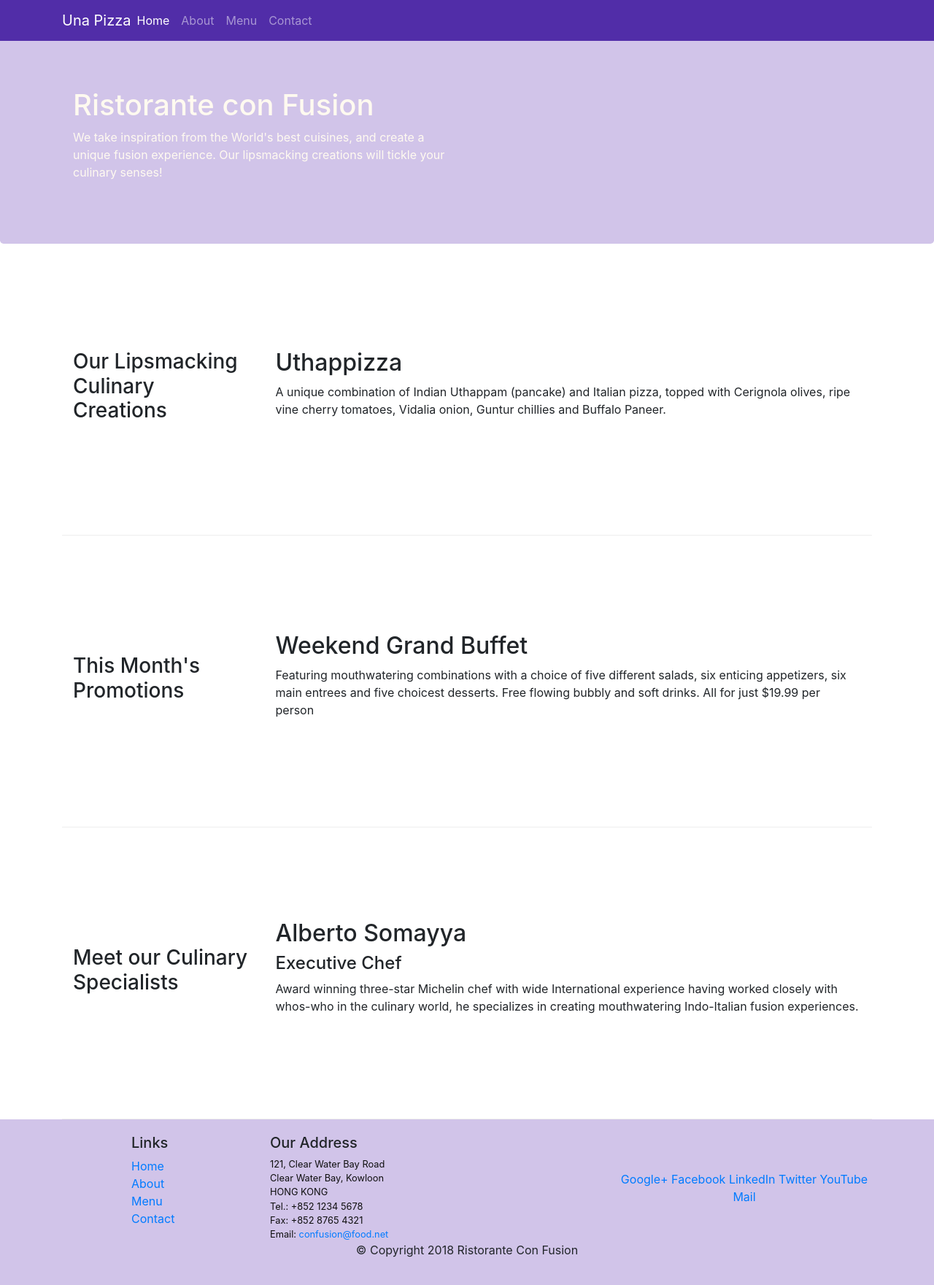
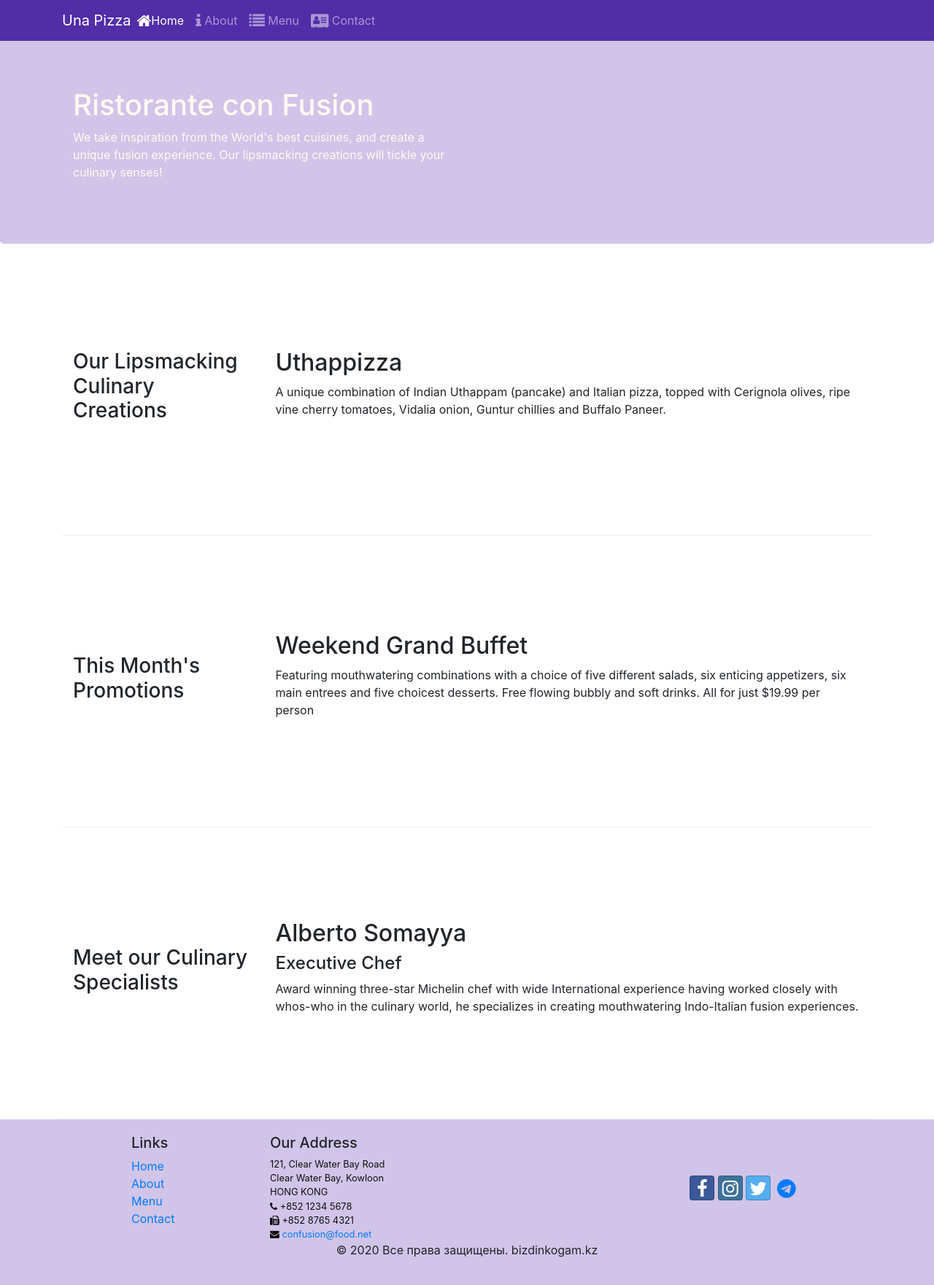
Before and after one commit to KyotoVC/test, a website: page index.html in a window 1280 px wide. Shown: the whole page at 73% size. Drawn offline with nearby package versions, Linux system fonts and the light colour scheme.

Commit message:
Icon fonts

```diff
--- a/css/styles.css
+++ b/css/styles.css
@@ -13,7 +13,7 @@
 .footer {
     background-color: #D1C4E9;
     margin: 0px auto;
-    padding: 20px 0px 20px 0px;.
+    padding: 20px 0px 20px 0px;
 }
 
 .jumbotron {
--- a/index.html
+++ b/index.html
@@ -10,6 +10,8 @@
 
         <!-- Bootstrap CSS -->
         <link rel="stylesheet" href="node_modules/bootstrap/dist/css/bootstrap.min.css">
+        <link rel="stylesheet" href="node_modules/font-awesome/css/font-awesome.min.css">
+        <link rel="stylesheet" href="node_modules/bootstrap-social/bootstrap-social.css">
         <link rel="stylesheet" href="css/styles.css">
     <title>Біздің қоғам</title>
 </head>
@@ -23,10 +25,10 @@
         <a class="navbar-brand mr-auto" href="#">Una Pizza</a>
         <div class="collapse navbar-collapse" id="Navbar">
         <ul class="navbar-nav mr-auto">
-            <li class="nav-item active"><a class="nav-link" href="#">Home</a></li>
-            <li class="nav-item"><a class="nav-link" href="aboutus.html">About</a></li>
-            <li class="nav-item"><a class="nav-link" href="#">Menu</a></li>
-            <li class="nav-item"><a class="nav-link" href="#">Contact</a></li>
+            <li class="nav-item active"><a class="nav-link" href="#"><span class="fa fa-home fa-lg"></span>Home</a></li>
+            <li class="nav-item"><a class="nav-link" href="aboutus.html"><span class="fa fa-info fa-lg"></span> About</a></li>
+            <li class="nav-item"><a class="nav-link" href="#"><span class="fa fa-list fa-lg"></span> Menu</a></li>
+            <li class="nav-item"><a class="nav-link" href="#"><span class="fa fa-address-card fa-lg"></span> Contact</a></li>
     </ul>
     </div>
     </div>
@@ -97,25 +99,23 @@
 		              121, Clear Water Bay Road<br>
 		              Clear Water Bay, Kowloon<br>
 		              HONG KONG<br>
-		              Tel.: +852 1234 5678<br>
-		              Fax: +852 8765 4321<br>
-		              Email: <a href="mailto:confusion@food.net">confusion@food.net</a>
+		              <span class="fa fa-phone"></span> +852 1234 5678<br>
+		              <i class="fa fa-fax"></i> +852 8765 4321<br>
+		              <i class="fa fa-envelope"></i><a href="mailto:confusion@food.net">  confusion@food.net</a>
 		           </address>
                 </div>
                 <div class="col-12 col-sm-4 align-self-center">
                     <div class="text-center">
-                        <a href="http://google.com/+">Google+</a>
-                        <a href="http://www.facebook.com/profile.php?id=">Facebook</a>
-                        <a href="http://www.linkedin.com/in/">LinkedIn</a>
-                        <a href="http://twitter.com/">Twitter</a>
-                        <a href="http://youtube.com/">YouTube</a>
-                        <a href="mailto:">Mail</a>
+                        <a class="btn btn-social-icon btn-facebook" href="https://www.facebook.com/profile.php?id=" target="_blank"><i class="fa fa-facebook fa-lg"></i></a>
+                        <a class="btn btn-social-icon btn-instagram" href="http://instagram.com/" target="_blank"><i class="fa fa-instagram fa-lg"></i></a>
+                        <a class="btn btn-social-icon btn-twitter" href="http://twitter.com/" target="_blank"><i class="fa fa-twitter fa-lg"></i></a>
+                        <a class="btn btn-social-icon btn-telegram" href="https://web.telegram.org/#/login" target="_blank"><i class="fa fa-telegram fa-lg"></i></a>
                     </div>
                 </div>
            </div>
            <div class="row justify-content-center">
                 <div class="col-auto">
-                    <p>© Copyright 2018 Ristorante Con Fusion</p>
+                    <p>© 2020 Все права защищены. bizdinkogam.kz</p>
                 </div>
            </div>
         </div>
--- a/package.json
+++ b/package.json
@@ -15,6 +15,8 @@
   },
   "dependencies": {
     "bootstrap": "^4.0.0",
+    "bootstrap-social": "^5.1.1",
+    "font-awesome": "^4.7.0",
     "jquery": "^3.3.1",
     "popper.js": "^1.12.9"
   }
```
Also changed, not shown: aboutus.html (+12 -11 lines), 1 other file.
